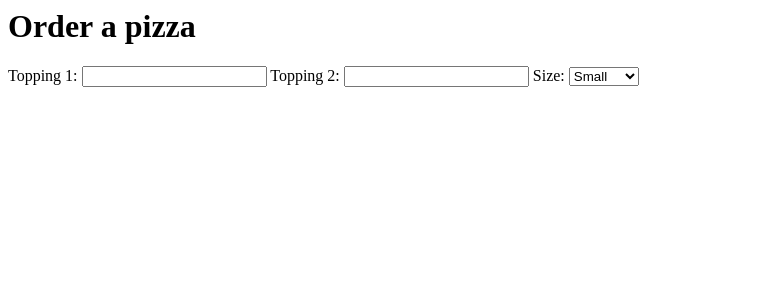
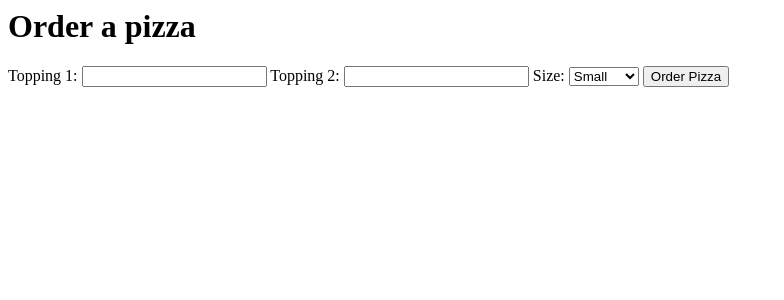
Before and after one commit to regatta28/django-forms, a Django app: page /order in a window 1280 px wide. Shown: the top 300 px of the page, without its empty margins (0-784 px from the left). Run offline with Django 3.2, Linux system fonts and the light colour scheme.

Commit message:
Added input button for ordering the pizza

```diff
--- a/pizza/templates/pizza/order.html
+++ b/pizza/templates/pizza/order.html
@@ -10,5 +10,7 @@
         <option value="Small">Small</option>
         <option value="Medium">Medium</option>
         <option value="Large">Large</option>
+    </select>
+    <input type="submit" value="Order Pizza">
 
 </form>
```
